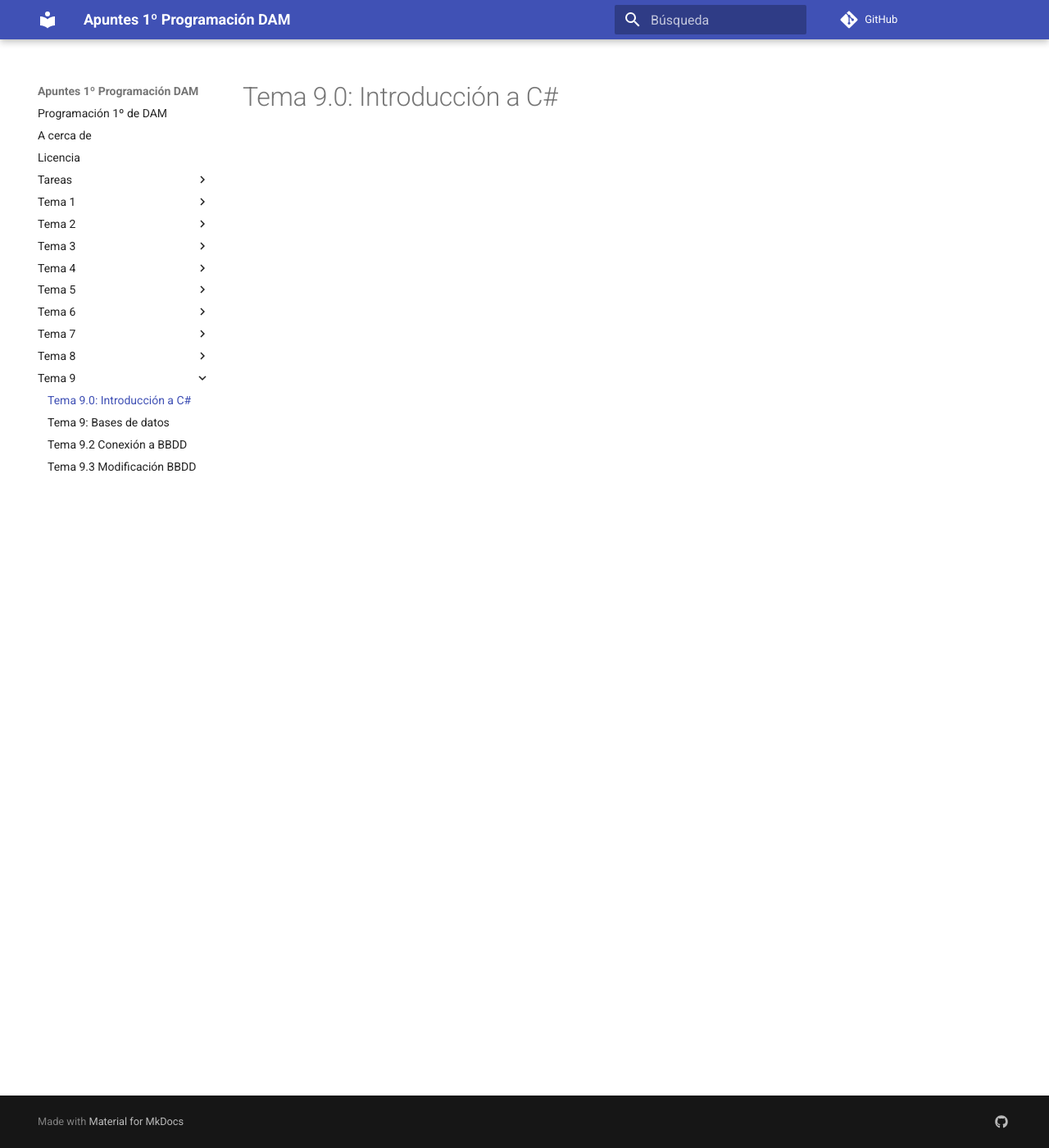
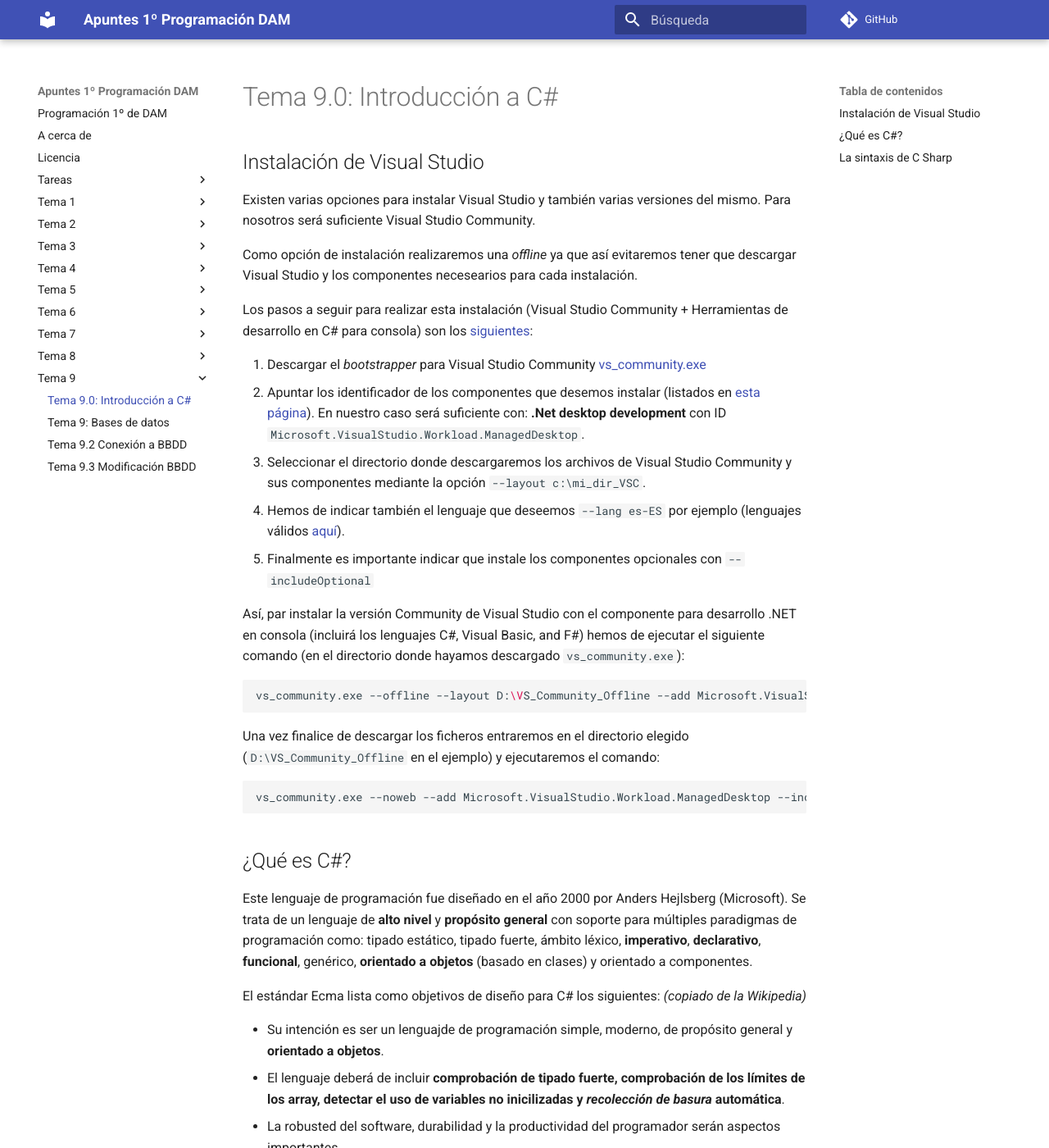
Before and after one commit to mmourazos/DAM_PR_Apuntes, an MkDocs documentation site: the page built from docs/Tema 9/Tema - 9.0 - Introduccion a C-sharp.md, in a window 1280 px wide and 1400 px high. Shown: the whole window at 82% size. Built offline with MkDocs 1.6.1 and Material for MkDocs 9.7.7, drawn with Linux system fonts in a browser that asks for light colours; comment, search, counter and statistics services are not loaded; some of the changed text lies outside the part shown.

Commit message:
Retoques varios

````diff
--- a/docs/Tema 9/Tema - 9.0 - Introduccion a C-sharp.md
+++ b/docs/Tema 9/Tema - 9.0 - Introduccion a C-sharp.md
@@ -1 +1,53 @@
 # Tema 9.0: Introducción a C\#
+
+## Instalación de Visual Studio
+
+Existen varias opciones para instalar Visual Studio y también varias versiones del mismo. Para nosotros será suficiente Visual Studio Community.
+
+Como opción de instalación realizaremos una _offline_ ya que así evitaremos tener que descargar Visual Studio y los componentes necesearios para cada instalación.
+
+Los pasos a seguir para realizar esta instalación (Visual Studio Community + Herramientas de desarrollo en C# para consola) son los [siguientes](https://learn.microsoft.com/en-us/visualstudio/install/create-an-offline-installation-of-visual-studio?view=vs-2022#use-the-command-line-to-create-a-local-layout):
+
+1. Descargar el _bootstrapper_ para Visual Studio Community [vs_community.exe](https://aka.ms/vs/17/release/vs_community.exe)
+2. Apuntar los identificador de los componentes que desemos instalar (listados en [esta página](https://learn.microsoft.com/en-us/visualstudio/install/workload-component-id-vs-community?source=recommendations&view=vs-2022)). En nuestro caso será suficiente con: **.Net desktop development** con ID `Microsoft.VisualStudio.Workload.ManagedDesktop`.
+3. Seleccionar el directorio donde descargaremos los archivos de Visual Studio Community y sus componentes mediante la opción `--layout c:\mi_dir_VSC`.
+4. Hemos de indicar también el lenguaje que deseemos `--lang es-ES` por ejemplo (lenguajes válidos [aquí](https://learn.microsoft.com/en-us/visualstudio/install/create-an-offline-installation-of-visual-studio?view=vs-2022#list-of-language-locales)).
+5. Finalmente es importante indicar que instale los componentes opcionales con `--includeOptional`
+
+Así, par instalar la versión Community de Visual Studio con el componente para desarrollo .NET en consola (incluirá los lenguajes C#, Visual Basic, and F#) hemos de ejecutar el siguiente comando (en el directorio donde hayamos descargado `vs_community.exe`):
+
+```bash
+vs_community.exe --offline --layout D:\VS_Community_Offline --add Microsoft.VisualStudio.Workload.ManagedDesktop --includeOptional --lang es-ES
+```
+
+Una vez finalice de descargar los ficheros entraremos en el directorio elegido (`D:\VS_Community_Offline` en el ejemplo) y ejecutaremos el comando:
+
+```bash
+vs_community.exe --noweb --add Microsoft.VisualStudio.Workload.ManagedDesktop --includeOptional
+```
+
+## ¿Qué es C#?
+
+Este lenguaje de programación fue diseñado en el año 2000 por Anders Hejlsberg (Microsoft). Se trata de un lenguaje de **alto nivel** y **propósito general** con soporte para múltiples paradigmas de programación como: tipado estático, tipado fuerte, ámbito léxico, **imperativo**, **declarativo**, **funcional**, genérico, **orientado a objetos** (basado en clases) y orientado a componentes.
+
+El estándar Ecma lista como objetivos de diseño para C# los siguientes:
+_(copiado de la Wikipedia)_
+
+* Su intención es ser un lenguajde de programación simple, moderno, de propósito general y **orientado a objetos**.
+* El lenguaje deberá de incluir **comprobación de tipado fuerte, comprobación de los límites de los array, detectar el uso de variables no inicilizadas y _recolección de basura_ automática**.
+* La robusted del software, durabilidad y la productividad del programador serán aspectos importantes.
+* El lenguaje está pensado para desarrollo de componentes software en **entornos distribuidos**.
+* La **portabilidad** es muy importante para el código fuente y los programadores, especialmente los familiarizados con **C y C++**.
+* El soporte para **internacionalización** es muy importante.
+* Aunque la inteción es que las aplicaciones escritas en C# sean _económicas_ en cuanto al uso de memoria y CPU, el lenguaje no ha sido diseñado para competir directamente en rendimiento y tamaño con C o ensamblador.
+
+## La sintaxis de C Sharp
+
+Los elementos fundamentales de la sistaxis de C#  es similar a la de otros lenguajes estilo C como C, C++ y Java:
+
+* Se usand `;` para indicar el fin de una instrucción.
+* Las `{}` se usan para agrupar instrucciones.
+* Las instrucciones se agrupan generalmente en métodos (funciones), los métods en clases y las clases en _namespaces_ (paquetes).
+* Los valores se asignan a variables mediante el símbolo `=` y se comparan con `==`.
+* Los `[]` se usan con _arrays_, tanto para declararlos como para acceder a sus posiciones.
+* ...
````
